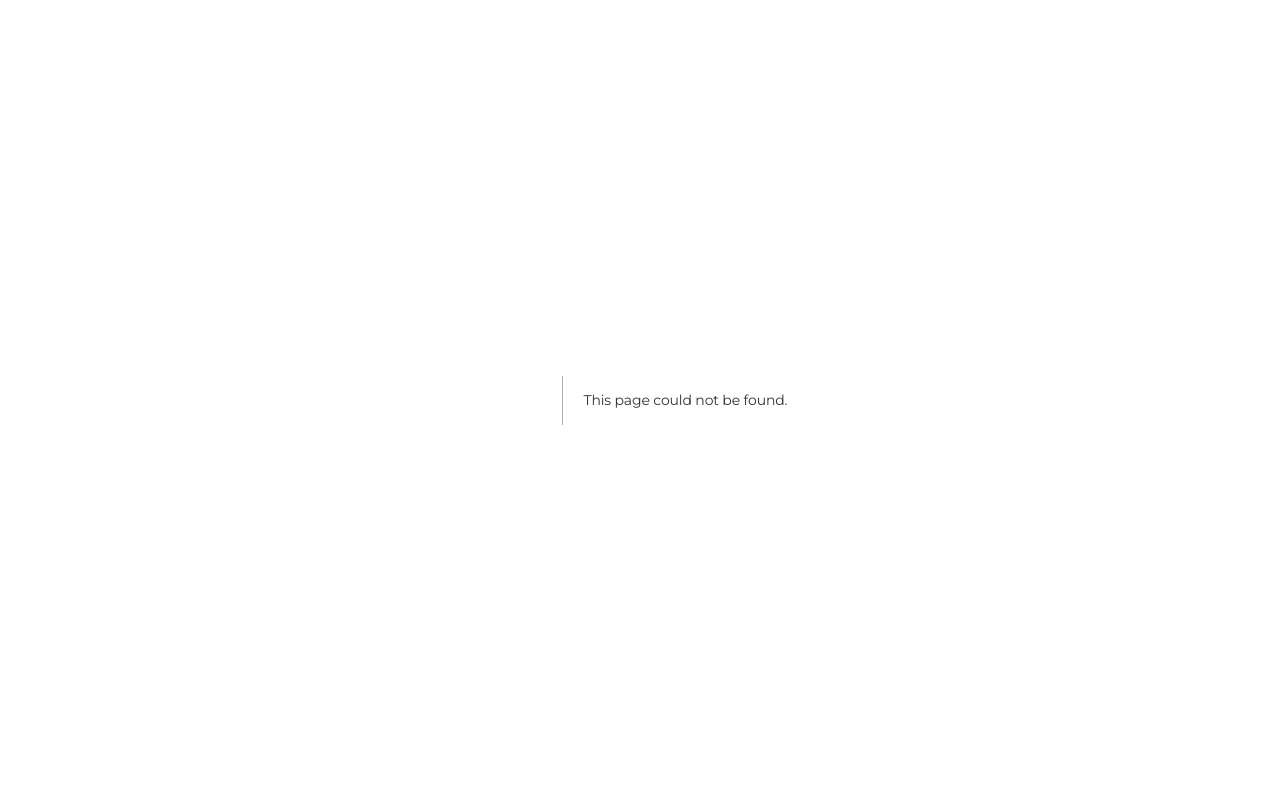
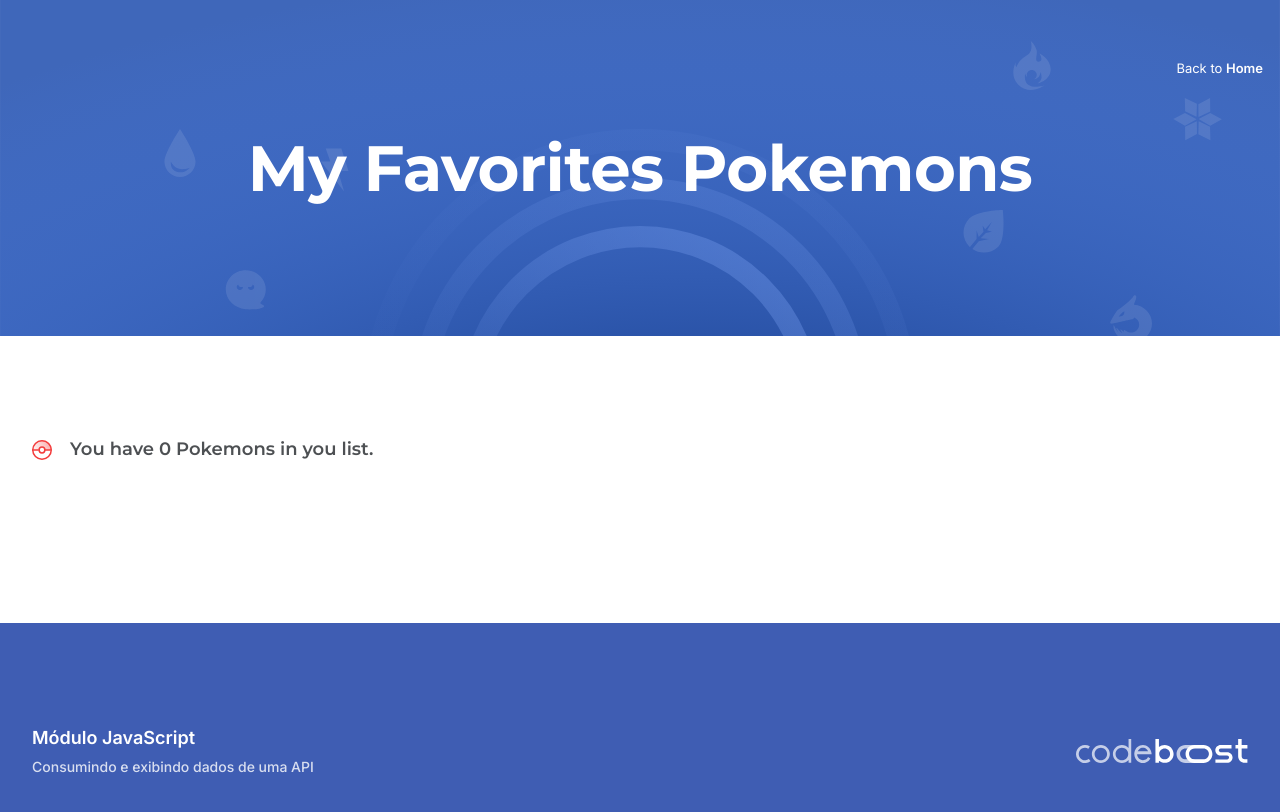
Before and after one commit to lucaswalder/pokedex-nextjs, a Next.js app: page /favorites in a window 1280 px wide. Before the commit this address had no page. Shown: the top 812 px of the page. Built offline with nearby package versions, Linux system fonts and the light colour scheme.

Commit message:
add feature favorite list

```diff
--- a/components/Card/index.tsx
+++ b/components/Card/index.tsx
@@ -33,10 +33,6 @@ export const Card: React.FC <{type: string, allTypes:object[], id:number, image:
         setModal(true)
         setWeakness(response.data)
     }
-
-    useEffect(() => {
-        handleModalStatus
-    }, [weakness])
 
     return(
         <>
--- a/components/Modal/index.tsx
+++ b/components/Modal/index.tsx
@@ -1,7 +1,10 @@
+import { useEffect, useState } from "react";
+
 import Image from "next/image";
 import { ModalBox, ModalContent } from "./style";
 
-import { useState } from "react";
+import { api } from "services/api";
+import { getsavedPokemons, saveLink } from "services/favoritePokemons";
 
 import closeBtn from "@/assets/close.svg";
 import bug from "../../assets/icon-types/bug.svg";
@@ -22,6 +25,7 @@ import psychic from "@/assets/icon-types/psychic.svg";
 import rock from "@/assets/icon-types/rock.svg";
 import steel from "@/assets/icon-types/steel.svg";
 import water from "@/assets/icon-types/water.svg";
+import iconFav from '@/assets/icon-favorite.svg'
 
 export const Modal: React.FC<{
   type: any;
@@ -50,6 +54,24 @@ export const Modal: React.FC<{
 }) => {
 
   const [showMoreAbilities, setShowMoreAbilities] = useState<boolean>(false)
+  const [addFavorite, setAddFavorite] = useState<boolean>(false)
+
+  const  handleAddPokemonLocalStore = async (name:string) => {
+    const response = await api.get(`pokemon/${name}`)
+    saveLink('@mypoke', response.data)
+  }
+  const handleFavorite = () => {
+    let favoritesPokemons = getsavedPokemons('@mypoke')
+    const hasPokemon = favoritesPokemons.some( (item:any) => item.id === id )
+
+    if(hasPokemon) {
+        setAddFavorite(true)
+    }
+  }
+
+  useEffect(() => {
+    handleFavorite()
+}, [])
 
   return (
     <ModalContent className={modal ? 'active' : ''}>
@@ -125,6 +147,9 @@ export const Modal: React.FC<{
               <span className="id-modal">
                 #{id < 10 ? `00${id}` : id < 100 ? `0${id}` : `${id}`}
               </span>
+              <button className={addFavorite ? 'favorite active' : "favorite"} onClick={() => {handleAddPokemonLocalStore(name), setAddFavorite(true)}}>
+                <Image src={iconFav} alt="Add pokemon to your favorite list" title="Add pokemon to your favorite list" quality={90} />
+              </button>
             </div>
 
             <ul className="all-types">
@@ -158,7 +183,7 @@ export const Modal: React.FC<{
                     if(moreAbilities.ability.name !== abilities[0].ability.name )
                     return moreAbilities
                   }).map((moreAbilities:any, index:number) =>
-                    <li key={index}>
+                    <li key={index*index}>
                       {moreAbilities.ability.name}
                     </li>
                   )}
@@ -171,7 +196,7 @@ export const Modal: React.FC<{
               <span>Weaknesses</span>
               <ul className="list-weaknesses">
                 {weakness.damage_relations.double_damage_from.map(({name}:any, index:number) =>
-                    <li key={name + index} className={`tag ${name}`}>
+                    <li key={name + index } className={`tag ${name}`}>
                         {name}
                     </li>
                 )}
--- a/components/Modal/style.ts
+++ b/components/Modal/style.ts
@@ -255,6 +255,17 @@ export const ModalBox = styled.div`
                 text-align: center;
                 letter-spacing: -0.01em;
                 color: #7A7D80;
+            }
+
+            .favorite {
+                margin-left: auto;
+                opacity: .5;
+                filter: grayscale(100%);
+                transition: all .3s ease;
+                &.active {
+                    opacity: 1;
+                    filter: grayscale(0);
+                }
             }
         }
         .all-types {
@@ -768,7 +779,7 @@ export const ModalBox = styled.div`
 
             .image {
                 margin-top: 1.5rem;
-                width: 13rem;
+                width: 14rem;
                 height: 12rem;
             }
         }
--- a/components/Slide/index.tsx
+++ b/components/Slide/index.tsx
@@ -12,6 +12,7 @@ import logo from '@/assets/logo.svg'
 
 import Image from "next/image";
 import { AreaSlide, SlideContent } from "./style";
+import Link from "next/link";
 
 
 export const Slide: React.FC = () => {
@@ -52,7 +53,9 @@ export const Slide: React.FC = () => {
                                         <div className="logo">
                                             <Image src={logo} alt="Logo Pokemon" title='Logo Pokemon'/>
                                             </div>
-                                        <span>Case Study  	&minus;&gt;  <strong>CodeBoost</strong></span>
+                                        <Link href={'/favorites'}>
+                                            <span>My Favorites <strong>Pokemons</strong></span>
+                                        </Link>
                                     </div>
                                     <div className={`tag ${color}`}>
                                         <div className="icon">
--- a/components/Slide/style.ts
+++ b/components/Slide/style.ts
@@ -72,6 +72,7 @@ export const  SlideContent = styled.div`
             font-weight: 400;
             font-size: 1.3rem;
             line-height: 1.6rem;
+            cursor: pointer;
         }
     }
     .tag {
--- /dev/null
+++ b/pages/favorites/index.tsx
@@ -0,0 +1,88 @@
+import { useEffect, useState } from "react";
+
+import Image from "next/image";
+
+import { deletePokemon, getsavedPokemons } from "services/favoritePokemons";
+
+import { Hero, MainContent } from "./style";
+
+import { Card } from "@/components/Card";
+
+import pokeballIconRed from "@/assets/icon-pokeball.svg";
+import { Footer } from "@/components/Footer";
+import Link from "next/link";
+
+
+const Favorites:React.FC = () => {
+
+    const [myFavorites, setMyFavorites] = useState<any>([])
+
+    useEffect(() => {
+        const favoritesPokemons = getsavedPokemons('@mypoke')
+        setMyFavorites(favoritesPokemons)
+    }, [])
+
+    const handleDelete = (id:number) => {
+        const result = deletePokemon(myFavorites, id)
+        setMyFavorites(result)
+      }
+
+    return(
+        <>
+        <Hero>
+            <div className="container">
+                <h1>My Favorites Pokemons</h1>
+                <Link href={'/'}>
+                    <span>Back to <strong>Home</strong></span>
+                </Link>
+            </div>
+        </Hero>
+        <MainContent>
+            <div className="container">
+                <div className="top">
+                    <Image src={pokeballIconRed} alt='Pokeball Icon' title="Pokeball icon" quality={90} />
+                    <span>You have {myFavorites.length} Pokemons in you list.</span>
+                </div>
+                <div className="grid-pokemons">
+                {myFavorites.map(
+                    (
+                      {
+                        types,
+                        name,
+                        id,
+                        sprites,
+                        stats,
+                        height,
+                        weight,
+                        abilities,
+                      }: any,
+                      index: number
+                    ) => (
+                    <div className="item" key={name + index}>
+                      <Card
+                        name={name}
+                        type={types[0].type.name}
+                        id={id}
+                        image={
+                          sprites.other.dream_world.front_default ||
+                          sprites.front_default
+                        }
+                        stats={stats}
+                        height={height}
+                        weight={weight}
+                        abilities={abilities}
+                        allTypes={types}
+                      />
+                      <button className="btn-del" onClick={()=> handleDelete(id)}>Unfavorite</button>
+                      </div>
+                    )
+        )}
+                </div>
+            </div>
+        </MainContent>
+        <Footer/>
+        </>
+    )
+};
+
+export default Favorites
--- /dev/null
+++ b/pages/favorites/style.ts
@@ -0,0 +1,103 @@
+import styled from "styled-components";
+
+import bgBlue from '@/assets/bg-blue.svg'
+
+export const Hero = styled.section`
+    padding: 12rem 0;
+    background: url(${bgBlue.src}) no-repeat center center;
+    background-size: cover;
+    .container {
+        position: relative;
+    }
+    h1 {
+        text-align: center;
+    }
+    span {
+        color: var(--white);
+        font-weight: 400;
+        font-size: 1.3rem;
+        line-height: 1.6rem;
+        cursor: pointer;
+        transition: opacity .3s ease;
+        position: absolute;
+        top: -6rem;
+        right: 0;
+    }
+
+    @media (max-width: 1050px) {
+        span {
+            right: 2rem;
+        }
+    }
+    @media (max-width: 480px) {
+        padding: 6rem 0 4rem;
+        h1 {
+            font-size: 3.2rem;
+        }
+        span {
+            top: -4rem;
+        }
+    }
+`;
+
+export const MainContent = styled.section`
+    padding: 10rem 0;
+    .top {
+        display: flex;
+        align-items: center;
+        span {
+            display: block;
+                font-family: 'Montserrat', sans-serif;
+                font-weight: 600;
+                font-size: 1.8rem;
+                line-height: 150%;
+                color: #4D5053;
+                margin-left: 1.8rem;
+        }
+    }
+    .grid-pokemons {
+        margin-top: 6rem;
+        display: grid;
+        grid-template-columns: repeat(4, 1fr);
+        gap: 3.2rem;
+        .btn-del {
+            background: var(--red-primary);
+            padding: 1rem;
+            border-radius: 4px;
+            color: var(--white);
+            font-weight: 600;
+            margin-top: 1rem;
+        }
+    }
+
+    @media (max-width: 1050px) {
+        .grid-pokemons {
+            gap: 5rem 1.2rem;
+        }
+    }
+
+    @media (max-width: 991px) {
+        .grid-pokemons {
+            grid-template-columns: repeat(3, 1fr);
+        }
+    }
+
+    @media (max-width: 480px) {
+        padding: 4rem 0;
+        .grid-pokemons {
+            display: flex;
+            flex-direction: column;
+            align-items: center;
+            .item {
+                width: 100%;
+                display: flex;
+                flex-direction: column;
+                align-items: center;
+            }
+            .btn-del {
+                width: 100%;
+                max-width: 28rem;
+            }
+        }
+    }
+`;
--- /dev/null
+++ b/services/favoritePokemons.tsx
@@ -0,0 +1,33 @@
+export function getsavedPokemons(key:string) {
+    const myPokemons =  localStorage.getItem(key)
+    let savedPokemons = JSON.parse(String(myPokemons)) || [];
+
+    return savedPokemons;
+}
+
+export function saveLink(key:string, newPokemon:any) {
+
+
+    let pokemonStored =  getsavedPokemons(key);
+    const hasPokemon = pokemonStored.some( (link:any) => link.id === newPokemon.id )
+
+    if(hasPokemon) {
+        console.log("This pokemon already exist in your list")
+        return;
+    }
+
+    pokemonStored.push(newPokemon)
+    localStorage.setItem(key, JSON.stringify(pokemonStored))
+    console.log('Pokemon sucessfuly add')
+}
+
+
+export function deletePokemon( links:any, id:number) {
+    let myPokemons = links.filter( (item:any) => {
+        return (item.id !== id)
+    })
+
+    localStorage.setItem('@mypoke', JSON.stringify(myPokemons))
+    console.log('Link sucessfuly deleted!')
+    return myPokemons;
+}
```
Also changed, not shown: assets/icon-favorite.svg (added).
